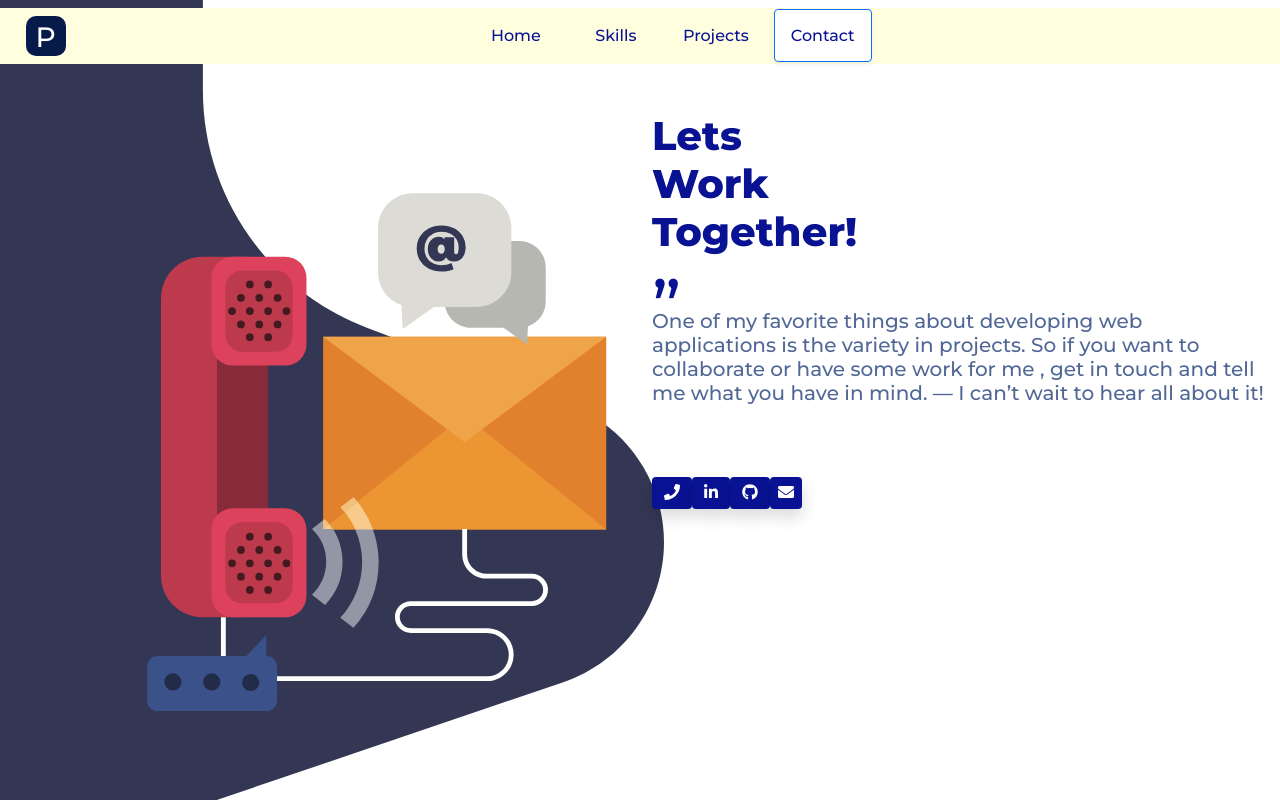
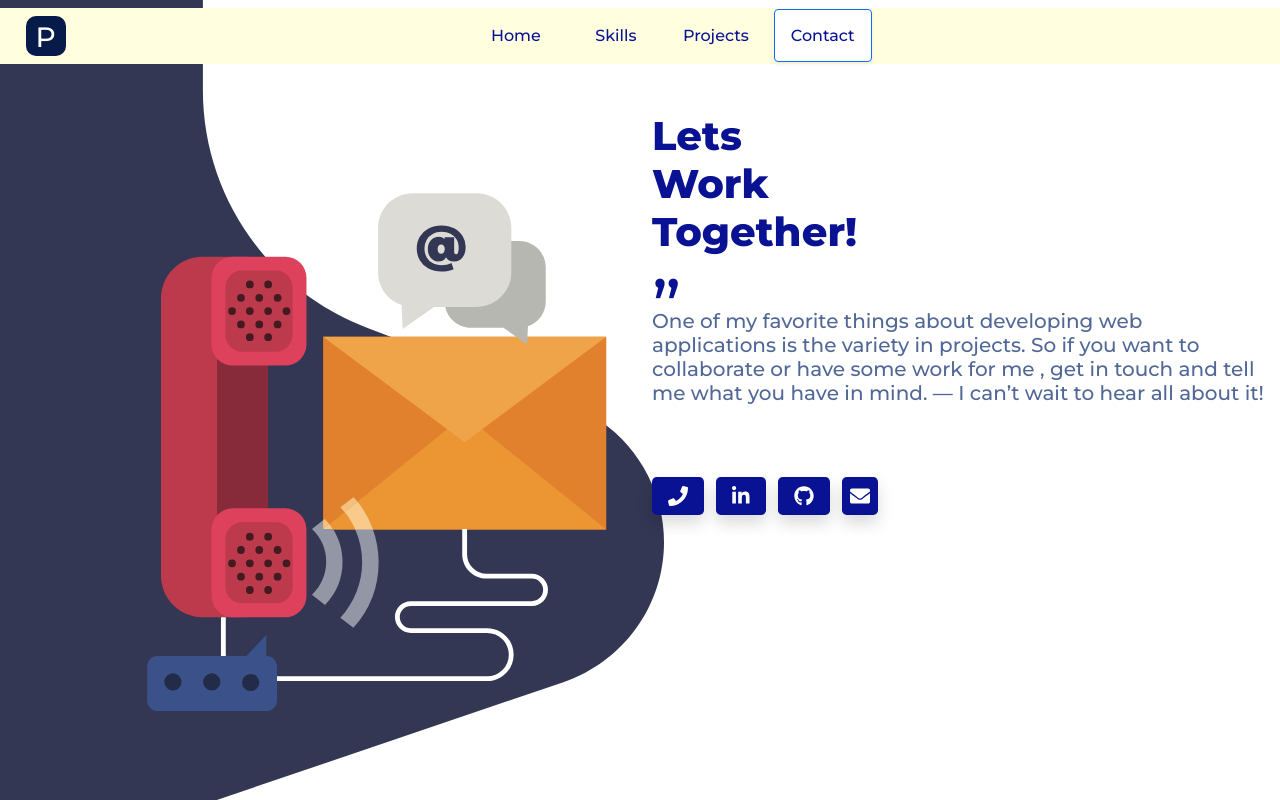
Before and after one commit to iampiyushkr/My_Profile, a React (Create React App) app: page /contact in a window 1280 px wide. Built offline with nearby package versions, Linux system fonts and the light colour scheme.

Commit message:
some changes

```diff
--- a/src/Modules/Contact.jsx
+++ b/src/Modules/Contact.jsx
@@ -74,13 +74,13 @@ const Contact = () => {
         <br />
 
         <br />
-        <div className="mt-3 mb-3 pr-lg-5 pr-xs-3">
-          <Button className="contact-btns bg-customBlue mr-2 shadow border-0 py-1">
+        <div  className="mt-3 mb-3 pr-lg-5 pr-xs-3">
+          <Button size="lg"  className="contact-btns bg-customBlue mr-2 shadow border-0 py-1">
             <FontAwesomeIcon size="1x" icon={faPhone} />
             <span>9523482250</span>
           </Button>
 
-          <Button
+          <Button size="lg" style={{marginLeft:"2%"}}
             className="contact-btns bg-customBlue mr-2 shadow border-0 py-1"
             onClick={() =>
               window.open("https://www.linkedin.com/in/piyush-kumar-09/", "_blank")
@@ -89,7 +89,7 @@ const Contact = () => {
             <FontAwesomeIcon size="1x" icon={faLinkedinIn} />
             <span>Linkedin</span>
           </Button>
-          <Button
+          <Button size="lg" style={{marginLeft:"2%"}}
             className="contact-btns bg-customBlue mr-2 shadow border-0 py-1"
             onClick={() =>
               window.open("https://github.com/iampiyushkr", "_blank")
@@ -99,7 +99,7 @@ const Contact = () => {
             <span>Github</span>
           </Button>
 
-          <Button
+          <Button size="lg" style={{marginLeft:"2%"}}
             className="contact-btns bg-customBlue shadow border-0 py-1 px-2"
             onClick={() =>
               window.open(
--- a/src/Modules/Home.jsx
+++ b/src/Modules/Home.jsx
@@ -59,7 +59,7 @@ const Home = ({ history }) => {
                     >
                       <FontAwesomeIcon size="2x" icon={faGithubSquare} />
                     </a>
-                    <a
+                    <a style={{marginLeft:"2%"}}
                       target="_blank"
                       rel="noopener noreferrer"
                       href="https://www.linkedin.com/in/piyush-kumar-09/"
--- a/src/Modules/Skills.jsx
+++ b/src/Modules/Skills.jsx
@@ -20,10 +20,10 @@ const Skills = () => {
   return (
     <>
       <CustomNav />
-      <Container className={`mt-5 ${imgContainerWidthClass}  `}>
-        <h2 className={`color-customBlue text-boldest ${headingMargin}`}>
+      <Container style={{marginBottom:"10%"}} className={`mt-5 ${imgContainerWidthClass}  `}>
+        <h1 style={{ textAlign: "center" }} className={`color-customBlue text-boldest ${headingMargin}`}>
           Front End
-        </h2>
+        </h1>
         <Row xs={1} sm={2} md={3} lg={4}>
           {frontSkillsList.map((s) => (
             <IconCard key={s.label} src={s.src} skillName={s.label} />
@@ -31,10 +31,10 @@ const Skills = () => {
         </Row>
       </Container>
 
-      <Container className={`mt-5 ${imgContainerWidthClass}  `}>
-        <h2 className={`color-customBlue text-boldest ${headingMargin}`}>
+      <Container style={{marginBottom:"10%"}} className={`mt-5 ${imgContainerWidthClass}  `}>
+        <h1 style={{ textAlign: "center" }} className={`color-customBlue text-boldest ${headingMargin}`}>
           Back End
-        </h2>
+        </h1>
         <Row xs={1} sm={2} md={3} lg={4}>
           {backSkillsList.map((s) => (
             <IconCard key={s.label} src={s.src} skillName={s.label} />
--- a/src/utils/helperList.js
+++ b/src/utils/helperList.js
@@ -59,10 +59,6 @@ export const frontSkillsList = [
     src: "https://i.ibb.co/zx0Tt9M/bootstrap.png",
   },
   {
-    label: "Github",
-    src: "https://img.icons8.com/fluent/480/000000/github.png",
-  },
-  {
     label: "NPM",
     src: "https://img.icons8.com/color/480/000000/npm.png",
   },
```
